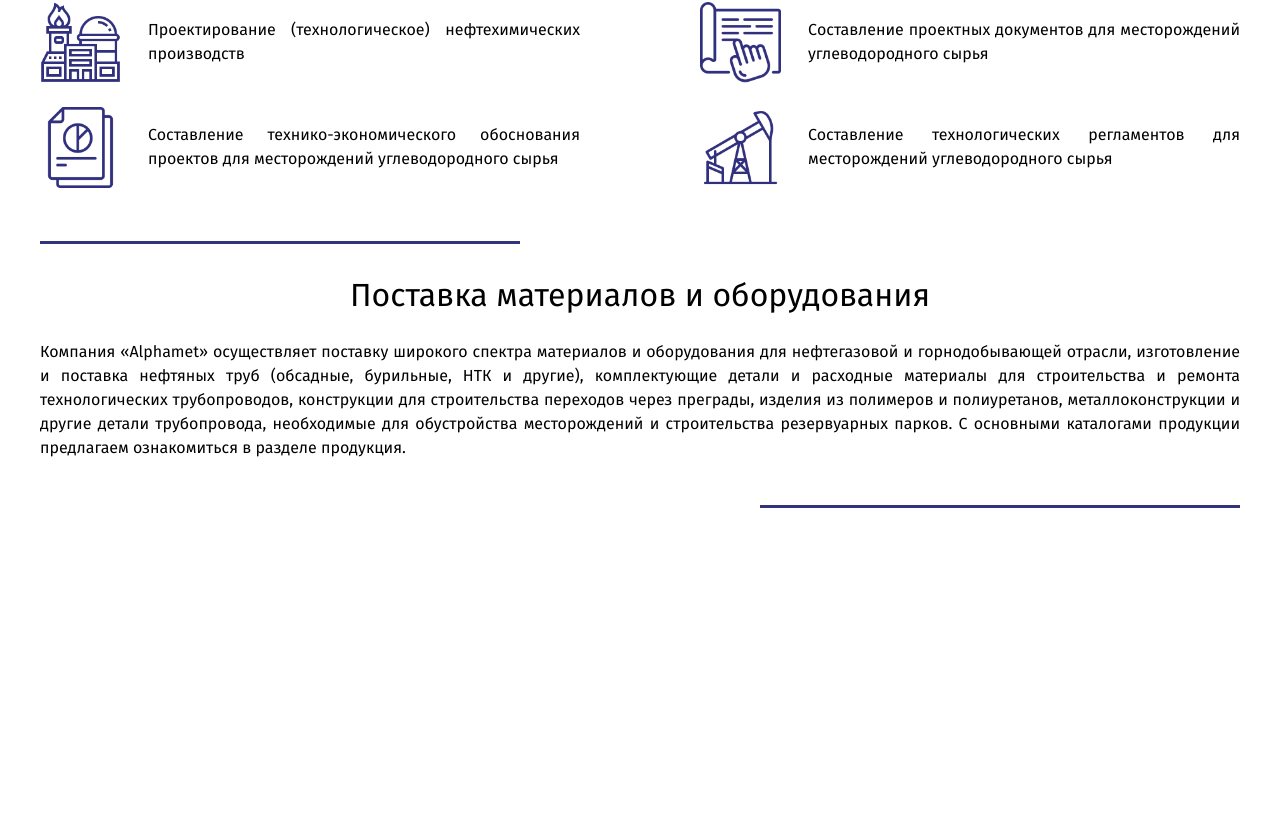
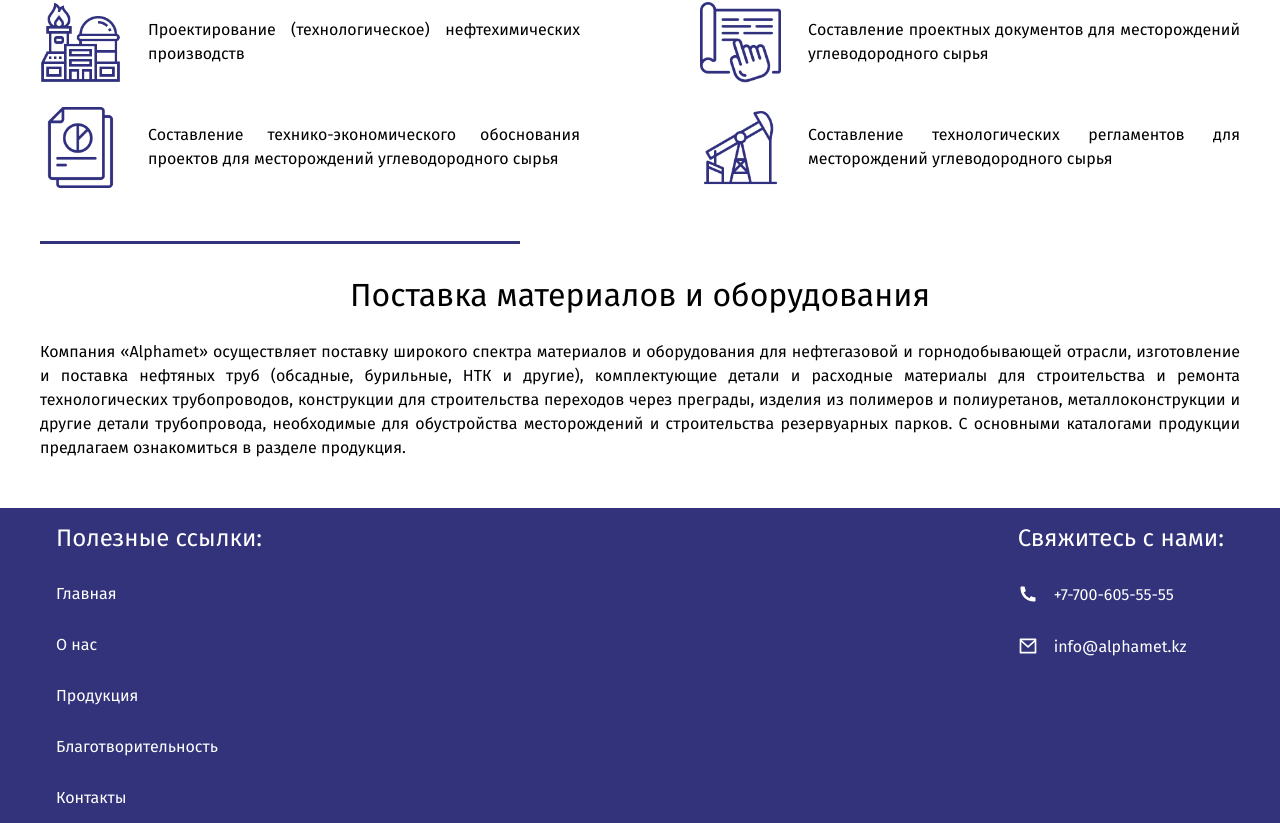
Before and after one commit to kydyrsha/alpha, a Vue app: page / in a window 1280 px wide. Shown: the part 694-1517 px from the top of the page. Before the commit the page ends 1202 px from the top, so only its background shows below. Built offline with nearby package versions, Linux system fonts and the light colour scheme.

Commit message:
footer upd

```diff
--- a/src/components/Footer.vue
+++ b/src/components/Footer.vue
@@ -1,6 +1,44 @@
 <template>
   <footer>
-
+    <div class="container">
+      <div class="footer-wrapper">
+        <div class="useful-links">
+          <h2 class="useful-header">Полезные ссылки:</h2>
+          <ul class="menu">
+            <RouterLink class="menu-link" to="/">Главная</RouterLink>
+            <RouterLink class="menu-link" to="/about">О нас</RouterLink>
+            <RouterLink class="menu-link" to="/product">Продукция</RouterLink>
+            <RouterLink class="menu-link" to="/charity">Благотворительность</RouterLink>
+            <RouterLink class="menu-link" to="/contacts">Контакты</RouterLink>
+          </ul>
+        </div>
+        <div class="contact-us">
+          <h2 class="contact-us-header">
+            Свяжитесь с нами:
+          </h2>
+          <div class="contacts">
+            <a class="phone" href="tel:+77006055555">
+              <svg xmlns="http://www.w3.org/2000/svg" viewBox="0 0 24 24" width="20" height="20">
+                <path fill="none" d="M0 0h24v24H0z"/>
+                <path
+                    d="M21 16.42v3.536a1 1 0 0 1-.93.998c-.437.03-.794.046-1.07.046-8.837 0-16-7.163-16-16 0-.276.015-.633.046-1.07A1 1 0 0 1 4.044 3H7.58a.5.5 0 0 1 .498.45c.023.23.044.413.064.552A13.901 13.901 0 0 0 9.35 8.003c.095.2.033.439-.147.567l-2.158 1.542a13.047 13.047 0 0 0 6.844 6.844l1.54-2.154a.462.462 0 0 1 .573-.149 13.901 13.901 0 0 0 4 1.205c.139.02.322.042.55.064a.5.5 0 0 1 .449.498z"
+                    fill="rgba(255,255,255,1)"/>
+              </svg>
+              +7-700-605-55-55
+            </a>
+            <a class="email" href="mailto:info@alphamet.kz">
+              <svg xmlns="http://www.w3.org/2000/svg" viewBox="0 0 24 24" width="20" height="20">
+                <path fill="none" d="M0 0h24v24H0z"/>
+                <path
+                    d="M3 3h18a1 1 0 0 1 1 1v16a1 1 0 0 1-1 1H3a1 1 0 0 1-1-1V4a1 1 0 0 1 1-1zm17 4.238l-7.928 7.1L4 7.216V19h16V7.238zM4.511 5l7.55 6.662L19.502 5H4.511z"
+                    fill="rgba(255,255,255,1)"/>
+              </svg>
+              info@alphamet.kz
+            </a>
+          </div>
+        </div>
+      </div>
+    </div>
   </footer>
 </template>
 
@@ -14,4 +52,63 @@ name: "Footer"
 footer {
   background: #33337b;
 }
+
+.menu {
+  list-style-type: none;
+  margin: 0;
+  padding: 0;
+  display: flex;
+  flex-direction: column;
+  justify-content: space-between;
+}
+
+h2 {
+  color:#fff;
+  padding:1rem;
+  margin:0;
+  font-weight: normal;
+}
+
+.menu .menu-link {
+  color: #fff;
+  padding: 1rem;
+  display: block;
+  transition: 0.6s;
+}
+
+.menu .menu-link:hover {
+  background-color: #2e2e61;
+}
+
+footer .footer-wrapper {
+  display:flex;
+  justify-content: space-between;
+}
+
+.contact-us .contacts {
+  display: flex;
+  flex-direction: column;
+}
+
+.contact-us .contacts > a {
+  padding: 1rem;
+  display: flex;
+  align-items: center;
+  color:#fff;
+  transition: 0.6s;
+}
+
+.contact-us .contacts > a:hover {
+  opacity: 0.7;
+}
+
+.contact-us .contacts > a > svg {
+  margin-right: 1rem;
+}
+
+@media (max-width:767.98px) {
+  footer .footer-wrapper {
+    flex-direction: column;
+  }
+}
 </style>
--- a/src/components/MainPage.vue
+++ b/src/components/MainPage.vue
@@ -176,15 +176,15 @@ p {
   padding-bottom: 2rem;
 }
 
-.supply .supply-wrapper:after {
-  content: '';
-  position: absolute;
-  width:40%;
-  height: 3px;
-  background-color:#33337b;
-  bottom:0;
-  right:0;
-}
+/*.supply .supply-wrapper:after {*/
+/*  content: '';*/
+/*  position: absolute;*/
+/*  width:40%;*/
+/*  height: 3px;*/
+/*  background-color:#33337b;*/
+/*  bottom:0;*/
+/*  right:0;*/
+/*}*/
 
 .supply .supply-header {
   text-align: center;
```
